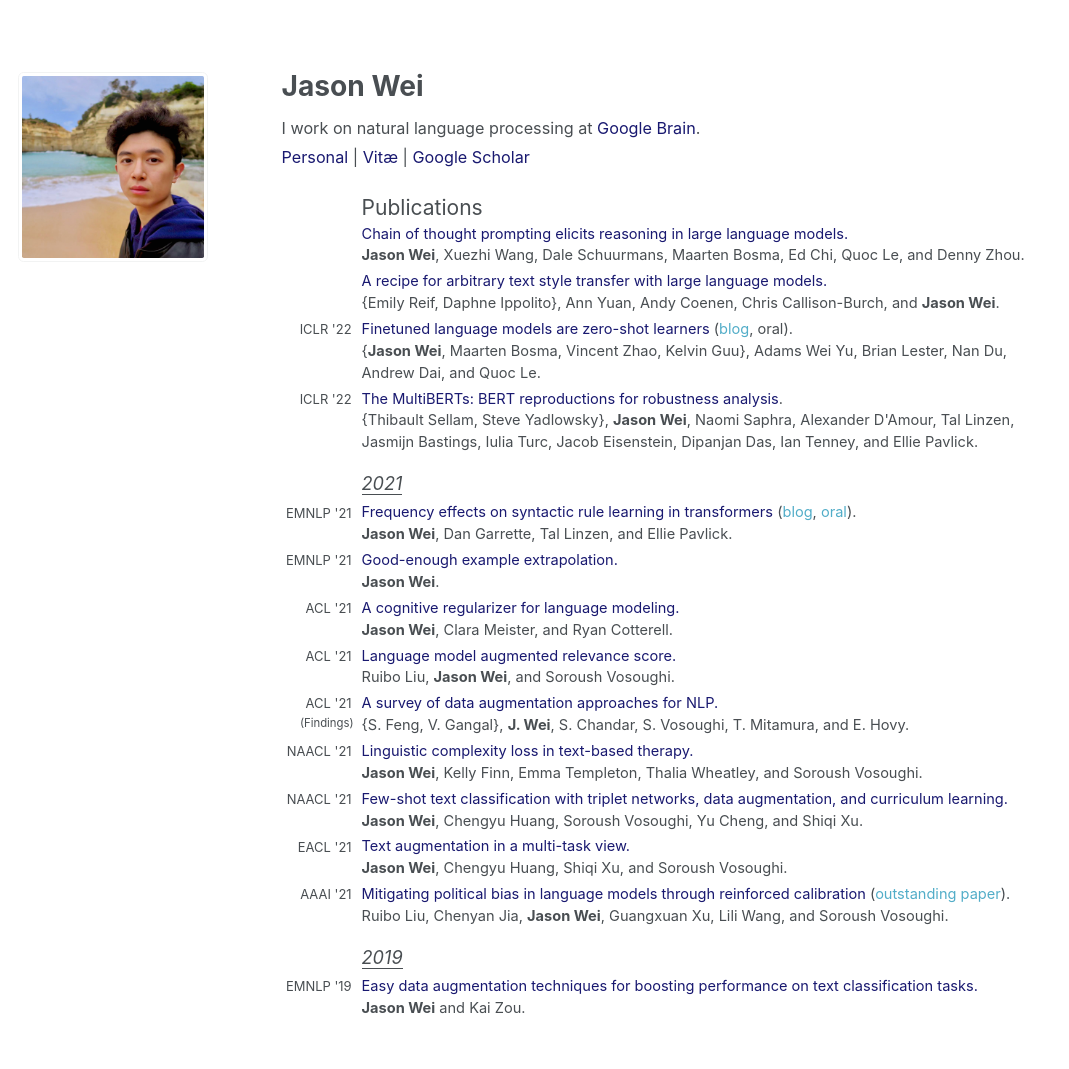
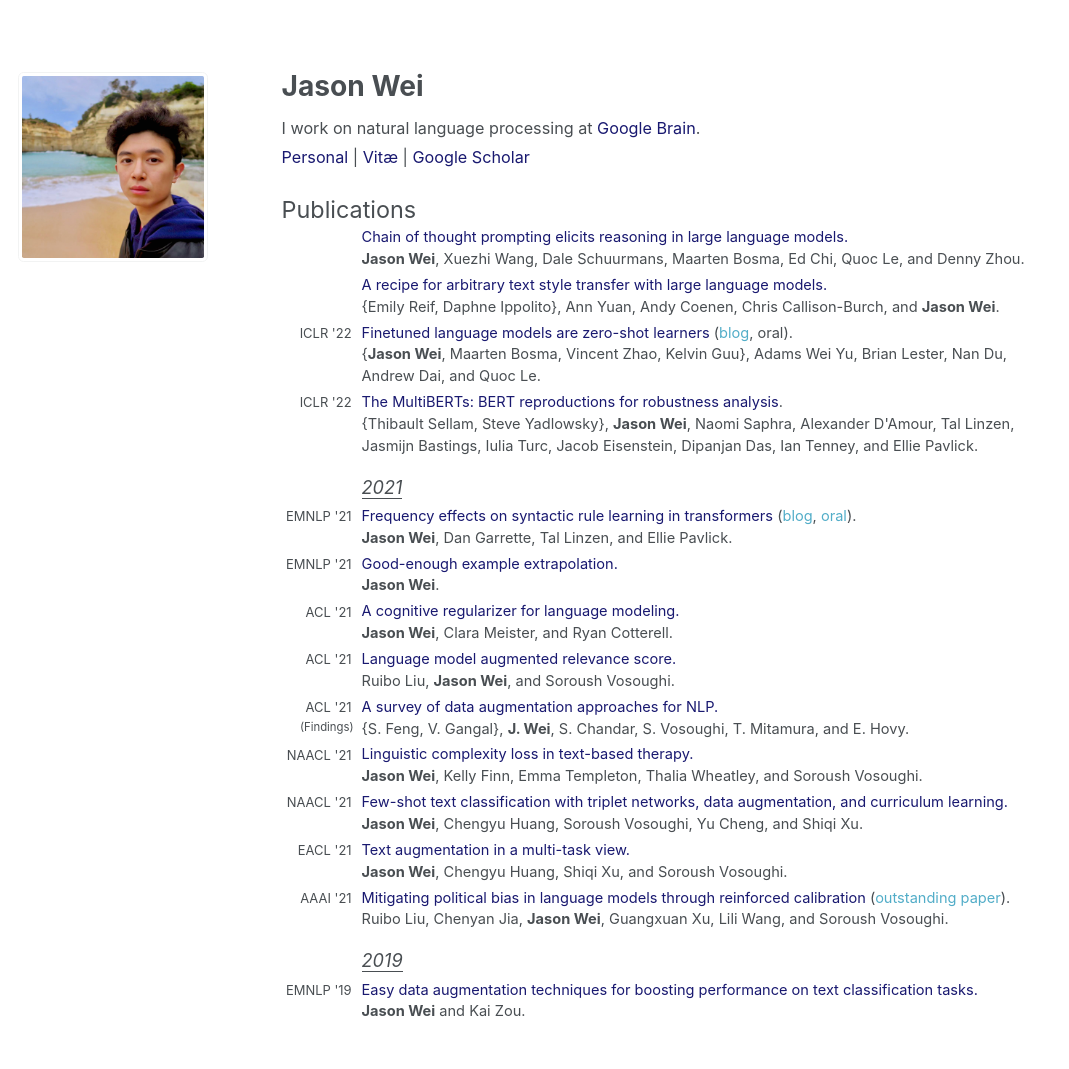
Before and after one commit to jasonwei20/jasonwei20.github.io, a Jekyll site: the page built from _pages/about.md, in a window 1280 px wide. Shown: the whole page, without its empty margins (0-1069 px from the left). Built offline with Jekyll 4.4.1, drawn with Linux system fonts in a browser that asks for light colours.

Commit message:
Update about.md

```diff
--- a/_pages/about.md
+++ b/_pages/about.md
@@ -28,11 +28,8 @@ I work on natural language processing at <a href="https://research.google/teams/
 | <a href="https://scholar.google.com/citations?user=wA5TK_0AAAAJ&hl=en" style="color:#191970" target="_blank">Google Scholar</a>
 </p>
 
+<span style="font-size:1.3em">Publications</span>
 <table style="width:100%">
-  <tr>
-    <td style="width:80px; text-align:right; padding-right:10px; font-size:0.8em"> </td>
-    <td style="font-size:1.3em">Publications</td>
-  </tr>
   <tr>
     <td style="width:80px; text-align:right; padding-right:10px; font-size:0.8em"> </td>
     <td><a href="https://arxiv.org/abs/2201.11903" style="color:#191970" target="_blank">Chain of thought prompting elicits reasoning in large language models.</a></td>
```
